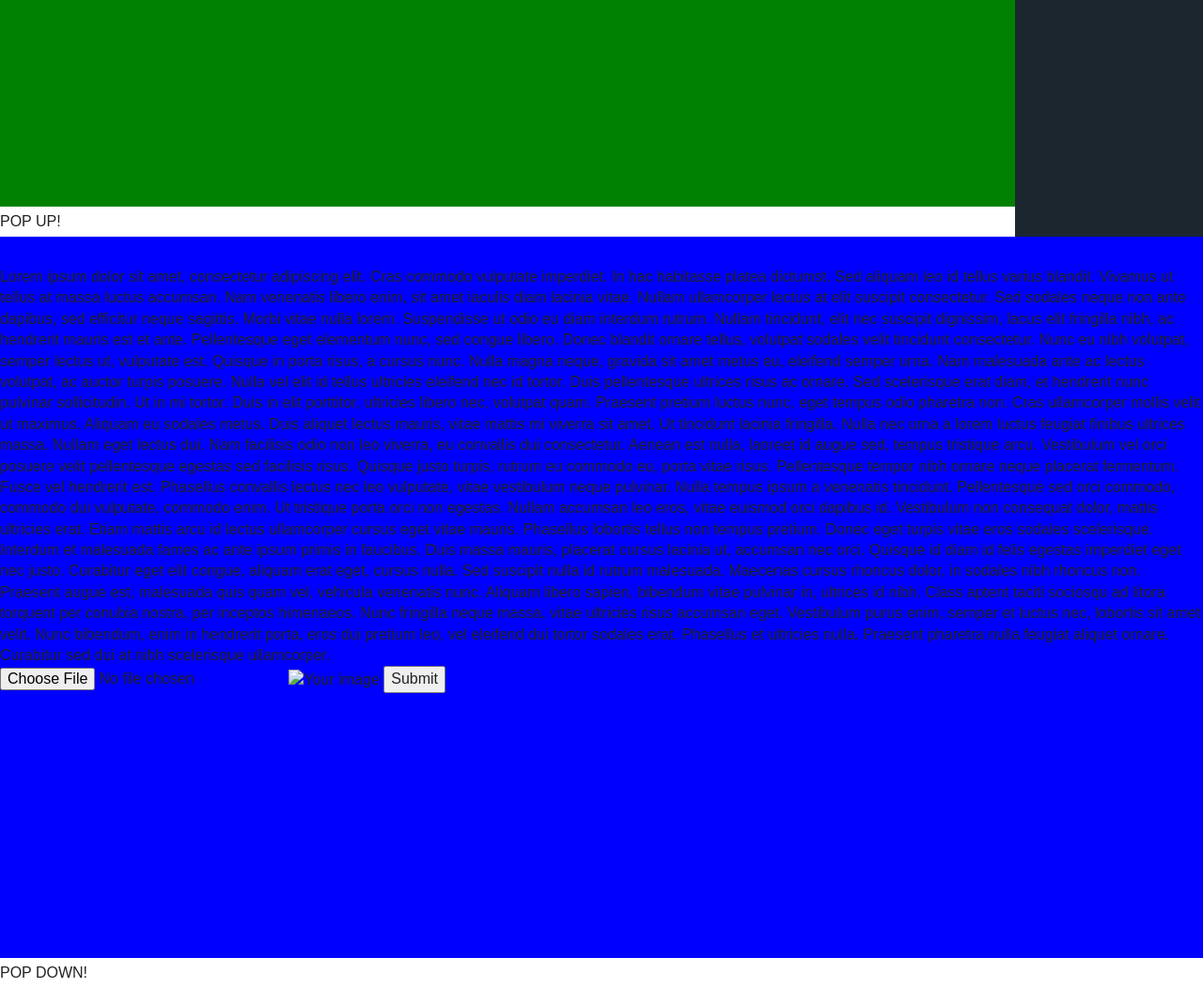
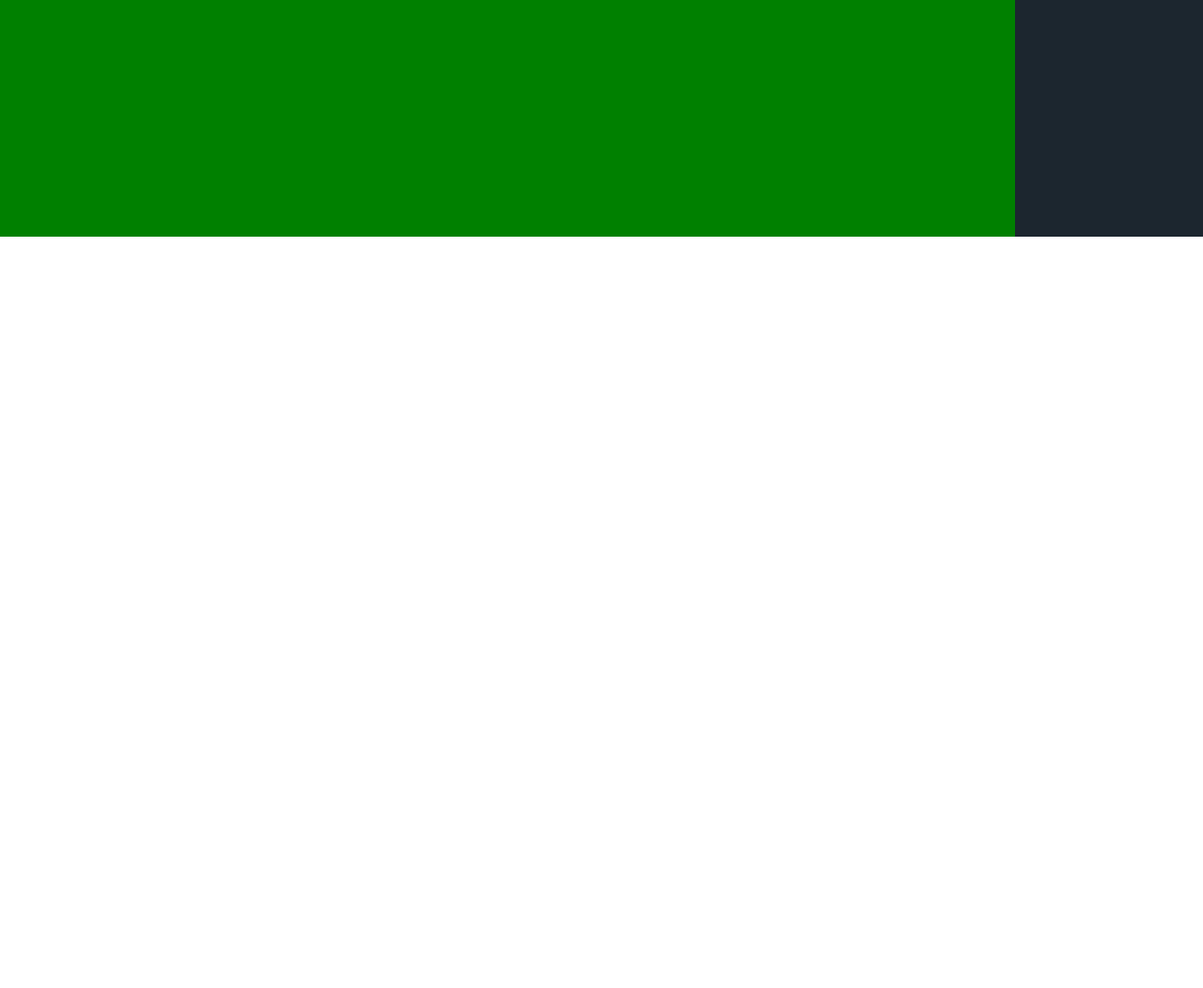
Before and after one commit to sjbuysse/javascriting, a website: page index.html in a window 1280 px wide. Shown: the part 548-1600 px from the top of the page at 94% size. After the commit the page ends 801 px from the top, so only its background shows below. Drawn offline with Linux system fonts and the light colour scheme.

Commit message:
comment out popup

```diff
--- a/index.html
+++ b/index.html
@@ -98,26 +98,26 @@
         <p>When you submit this form, a green pin will be added to the center of the map. You can then drag it to its correct location.</p>
     </form>
 </div>
-<div class="popup" id="popup">
-    <div class="popup__toggle popup__toggle-up">Pop Up!</div>
-    <div class="popup__toggle popup__toggle-down">Pop Down!</div>
-        <div class="popup__info-wrapper info">
-Lorem ipsum dolor sit amet, consectetur adipiscing elit. Cras commodo vulputate imperdiet. In hac habitasse platea dictumst. Sed aliquam leo id tellus varius blandit. Vivamus ut tellus at massa luctus accumsan. Nam venenatis libero enim, sit amet iaculis diam lacinia vitae. Nullam ullamcorper lectus at elit suscipit consectetur. Sed sodales neque non ante dapibus, sed efficitur neque sagittis. Morbi vitae nulla lorem. Suspendisse ut odio eu diam interdum rutrum. Nullam tincidunt, elit nec suscipit dignissim, lacus elit fringilla nibh, ac hendrerit mauris est et ante. Pellentesque eget elementum nunc, sed congue libero. Donec blandit ornare tellus, volutpat sodales velit tincidunt consectetur. Nunc eu nibh volutpat, semper lectus ut, vulputate est. Quisque in porta risus, a cursus nunc.
+<!--<div class="popup" id="popup">-->
+    <!--<div class="popup__toggle popup__toggle-up">Pop Up!</div>-->
+    <!--<div class="popup__toggle popup__toggle-down">Pop Down!</div>-->
+        <!--<div class="popup__info-wrapper info">-->
+<!--Lorem ipsum dolor sit amet, consectetur adipiscing elit. Cras commodo vulputate imperdiet. In hac habitasse platea dictumst. Sed aliquam leo id tellus varius blandit. Vivamus ut tellus at massa luctus accumsan. Nam venenatis libero enim, sit amet iaculis diam lacinia vitae. Nullam ullamcorper lectus at elit suscipit consectetur. Sed sodales neque non ante dapibus, sed efficitur neque sagittis. Morbi vitae nulla lorem. Suspendisse ut odio eu diam interdum rutrum. Nullam tincidunt, elit nec suscipit dignissim, lacus elit fringilla nibh, ac hendrerit mauris est et ante. Pellentesque eget elementum nunc, sed congue libero. Donec blandit ornare tellus, volutpat sodales velit tincidunt consectetur. Nunc eu nibh volutpat, semper lectus ut, vulputate est. Quisque in porta risus, a cursus nunc.-->
 
-Nulla magna neque, gravida sit amet metus eu, eleifend semper urna. Nam malesuada ante ac lectus volutpat, ac auctor turpis posuere. Nulla vel elit id tellus ultricies eleifend nec id tortor. Duis pellentesque ultrices risus ac ornare. Sed scelerisque erat diam, et hendrerit nunc pulvinar sollicitudin. Ut in mi tortor. Duis in elit porttitor, ultricies libero nec, volutpat quam. Praesent pretium luctus nunc, eget tempus odio pharetra non. Cras ullamcorper mollis velit ut maximus.
+<!--Nulla magna neque, gravida sit amet metus eu, eleifend semper urna. Nam malesuada ante ac lectus volutpat, ac auctor turpis posuere. Nulla vel elit id tellus ultricies eleifend nec id tortor. Duis pellentesque ultrices risus ac ornare. Sed scelerisque erat diam, et hendrerit nunc pulvinar sollicitudin. Ut in mi tortor. Duis in elit porttitor, ultricies libero nec, volutpat quam. Praesent pretium luctus nunc, eget tempus odio pharetra non. Cras ullamcorper mollis velit ut maximus.-->
 
-Aliquam eu sodales metus. Duis aliquet lectus mauris, vitae mattis mi viverra sit amet. Ut tincidunt lacinia fringilla. Nulla nec urna a lorem luctus feugiat finibus ultrices massa. Nullam eget lectus dui. Nam facilisis odio non leo viverra, eu convallis dui consectetur. Aenean est nulla, laoreet id augue sed, tempus tristique arcu. Vestibulum vel orci posuere velit pellentesque egestas sed facilisis risus. Quisque justo turpis, rutrum eu commodo eu, porta vitae risus. Pellentesque tempor nibh ornare neque placerat fermentum.
+<!--Aliquam eu sodales metus. Duis aliquet lectus mauris, vitae mattis mi viverra sit amet. Ut tincidunt lacinia fringilla. Nulla nec urna a lorem luctus feugiat finibus ultrices massa. Nullam eget lectus dui. Nam facilisis odio non leo viverra, eu convallis dui consectetur. Aenean est nulla, laoreet id augue sed, tempus tristique arcu. Vestibulum vel orci posuere velit pellentesque egestas sed facilisis risus. Quisque justo turpis, rutrum eu commodo eu, porta vitae risus. Pellentesque tempor nibh ornare neque placerat fermentum.-->
 
-Fusce vel hendrerit est. Phasellus convallis lectus nec leo vulputate, vitae vestibulum neque pulvinar. Nulla tempus ipsum a venenatis tincidunt. Pellentesque sed orci commodo, commodo dui vulputate, commodo enim. Ut tristique porta orci non egestas. Nullam accumsan leo eros, vitae euismod orci dapibus id. Vestibulum non consequat dolor, mattis ultricies erat. Etiam mattis arcu id lectus ullamcorper cursus eget vitae mauris. Phasellus lobortis tellus non tempus pretium. Donec eget turpis vitae eros sodales scelerisque.
+<!--Fusce vel hendrerit est. Phasellus convallis lectus nec leo vulputate, vitae vestibulum neque pulvinar. Nulla tempus ipsum a venenatis tincidunt. Pellentesque sed orci commodo, commodo dui vulputate, commodo enim. Ut tristique porta orci non egestas. Nullam accumsan leo eros, vitae euismod orci dapibus id. Vestibulum non consequat dolor, mattis ultricies erat. Etiam mattis arcu id lectus ullamcorper cursus eget vitae mauris. Phasellus lobortis tellus non tempus pretium. Donec eget turpis vitae eros sodales scelerisque.-->
 
-Interdum et malesuada fames ac ante ipsum primis in faucibus. Duis massa mauris, placerat cursus lacinia ut, accumsan nec orci. Quisque id diam id felis egestas imperdiet eget nec justo. Curabitur eget elit congue, aliquam erat eget, cursus nulla. Sed suscipit nulla id rutrum malesuada. Maecenas cursus rhoncus dolor, in sodales nibh rhoncus non. Praesent augue est, malesuada quis quam vel, vehicula venenatis nunc. Aliquam libero sapien, bibendum vitae pulvinar in, ultrices id nibh. Class aptent taciti sociosqu ad litora torquent per conubia nostra, per inceptos himenaeos. Nunc fringilla neque massa, vitae ultricies risus accumsan eget. Vestibulum purus enim, semper et luctus nec, lobortis sit amet velit. Nunc bibendum, enim in hendrerit porta, eros dui pretium leo, vel eleifend dui tortor sodales erat. Phasellus et ultricies nulla. Praesent pharetra nulla feugiat aliquet ornare. Curabitur sed dui at nibh scelerisque ullamcorper.
-    <br>
-    <div class="image-wrapper" id="image-wrapper"></div>
-    <input id="file" type="file">
-    <img id="preview-img" class="preview-img" src='#' alt="Your image"/>
-    <button id="submit-img">Submit</button>
-        </div>
-</div>
+<!--Interdum et malesuada fames ac ante ipsum primis in faucibus. Duis massa mauris, placerat cursus lacinia ut, accumsan nec orci. Quisque id diam id felis egestas imperdiet eget nec justo. Curabitur eget elit congue, aliquam erat eget, cursus nulla. Sed suscipit nulla id rutrum malesuada. Maecenas cursus rhoncus dolor, in sodales nibh rhoncus non. Praesent augue est, malesuada quis quam vel, vehicula venenatis nunc. Aliquam libero sapien, bibendum vitae pulvinar in, ultrices id nibh. Class aptent taciti sociosqu ad litora torquent per conubia nostra, per inceptos himenaeos. Nunc fringilla neque massa, vitae ultricies risus accumsan eget. Vestibulum purus enim, semper et luctus nec, lobortis sit amet velit. Nunc bibendum, enim in hendrerit porta, eros dui pretium leo, vel eleifend dui tortor sodales erat. Phasellus et ultricies nulla. Praesent pharetra nulla feugiat aliquet ornare. Curabitur sed dui at nibh scelerisque ullamcorper.-->
+    <!--<br>-->
+    <!--<div class="image-wrapper" id="image-wrapper"></div>-->
+    <!--<input id="file" type="file">-->
+    <!--<img id="preview-img" class="preview-img" src='#' alt="Your image"/>-->
+    <!--<button id="submit-img">Submit</button>-->
+        <!--</div>-->
+<!--</div>-->
 </div>
     <!--<script src="https://code.jquery.com/jquery-1.12.0.min.js"></script>-->
     <!--<script>window.jQuery || document.write('<script src="js/vendor/jquery-1.12.0.min.js"><\/script>')</script>-->
```
